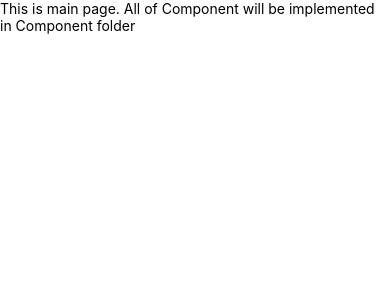
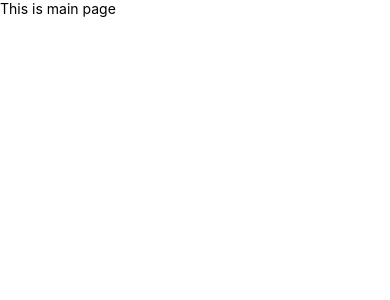
Before and after one commit to DatLe-99/DeliveryLater, a React Native app: screen / in a window 390 px wide. Shown: the top 300 px of the page. Built offline with nearby package versions, Linux system fonts and the light colour scheme.

Commit message:
Add authors
add fucked

Co-Authored-By: dat-huynhtann <dat-huynhtann@users.noreply.github.com>

```diff
--- a/App.js
+++ b/App.js
@@ -20,7 +20,7 @@ export default class App extends Component {
   render() {
     return (
       <View>
-        <Text>This is main page. All of Component will be implemented in Component folder</Text>
+        <Text>This is main page</Text>
       </View>
     );
   }
```
